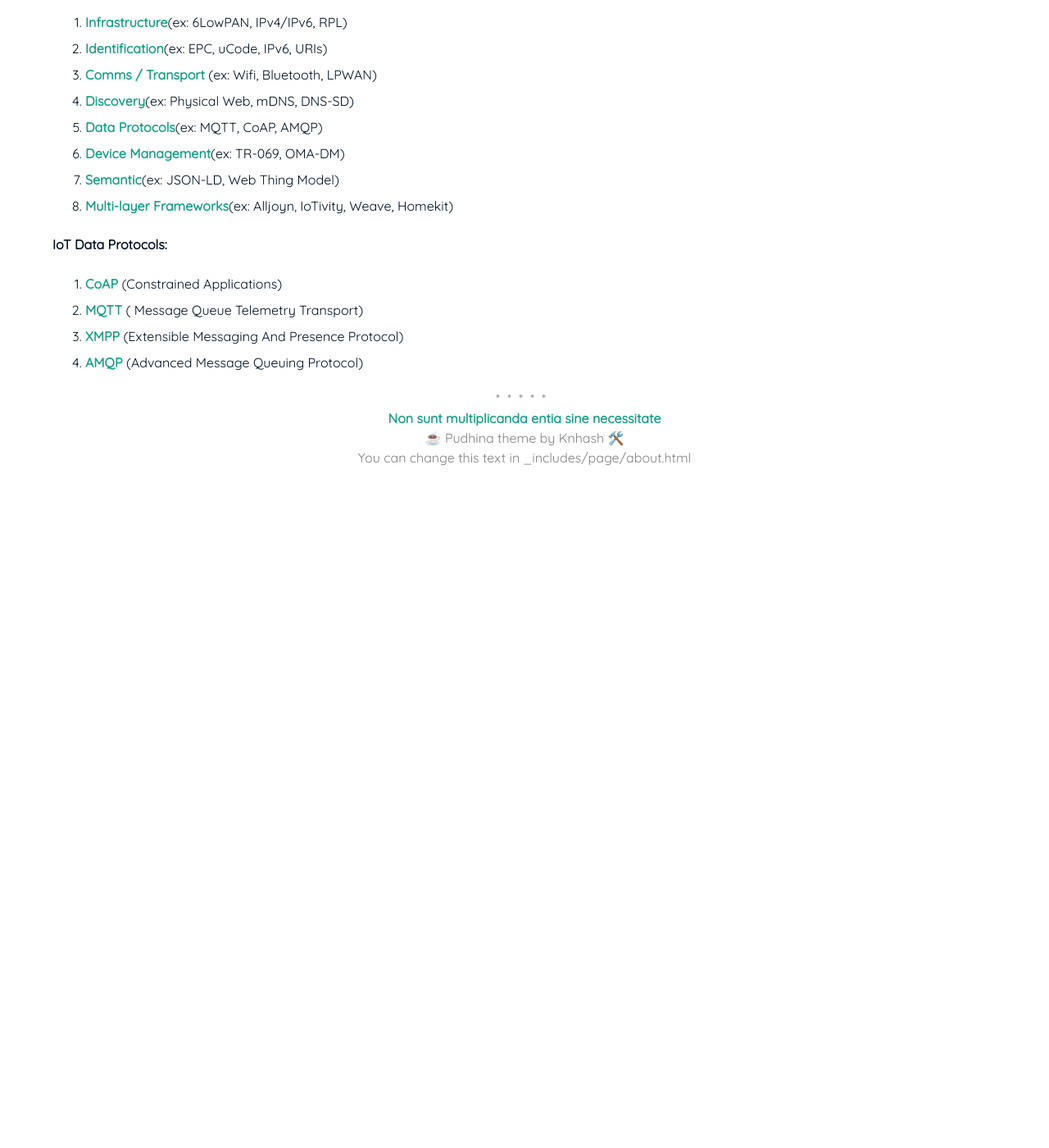
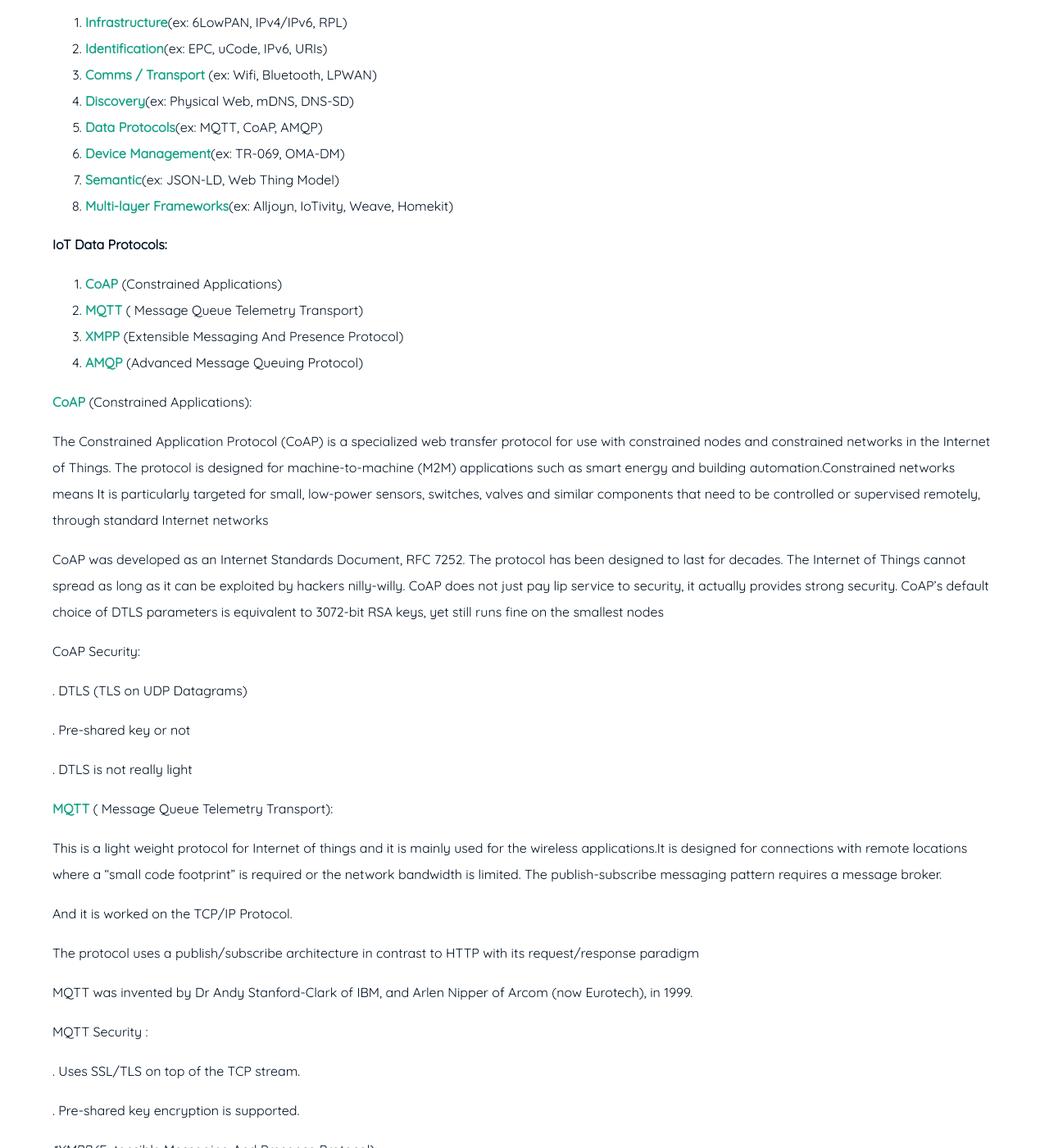
Before and after one commit to husinul/husinul.github.io, a Jekyll site: the page built from _posts/2016-05-20-welcome-to-jekyll.md, in a window 1280 px wide and 1400 px high, scrolled down 297 px. Shown: the whole window at 82% size. Built offline with Jekyll 4.4.1, drawn with Linux system fonts in a browser that asks for light colours; before the commit the page ends 927 px from its top, so only the background shows below that; some of the changed text lies outside the part shown.

Commit message:
Update 2016-05-20-welcome-to-jekyll.md

```diff
--- a/_posts/2016-05-20-welcome-to-jekyll.md
+++ b/_posts/2016-05-20-welcome-to-jekyll.md
@@ -20,3 +20,53 @@
 2. **MQTT** ( Message Queue Telemetry Transport)
 3. **XMPP** (Extensible Messaging And Presence Protocol)
 4. **AMQP** (Advanced Message Queuing Protocol)
+
+**CoAP** (Constrained Applications):
+
+The Constrained Application Protocol (CoAP) is a specialized web transfer protocol for use with constrained nodes and constrained networks in the Internet of Things.
+The protocol is designed for machine-to-machine (M2M) applications such as smart energy and building automation.Constrained networks means It is particularly targeted for small, low-power sensors, switches, valves and similar components that need to be controlled or supervised remotely, through standard Internet networks
+
+CoAP was developed as an Internet Standards Document, RFC 7252. The protocol has been designed to last for decades. The Internet of Things cannot spread as long as it can be exploited by hackers nilly-willy. CoAP does not just pay lip service to security, it actually provides strong security. CoAP’s default choice of DTLS parameters is equivalent to 3072-bit RSA keys, yet still runs fine on the smallest nodes
+
+CoAP Security:
+
+. DTLS (TLS on UDP Datagrams)
+
+. Pre-shared key or not
+
+. DTLS is not really light
+
+
+**MQTT** ( Message Queue Telemetry Transport):
+
+This is a light weight protocol for Internet of things and it is mainly used for the wireless applications.It is designed for connections with remote locations where a “small code footprint” is required or the network bandwidth is limited. The publish-subscribe messaging pattern requires a message broker.
+
+And it is worked on the TCP/IP Protocol.
+
+The protocol uses a publish/subscribe architecture in contrast to HTTP with its request/response paradigm
+
+MQTT was invented by Dr Andy Stanford-Clark of IBM, and Arlen Nipper of Arcom (now Eurotech), in 1999.
+
+MQTT Security :
+
+. Uses SSL/TLS on top of the TCP stream.
+
+. Pre-shared key encryption is supported.
+
+
+**XMPP* (Extensible Messaging And Presence Protocol):
+
+**XMPP** is a communications protocol for message-oriented middleware based on XML (Extensible Markup Language).It enables the near-real-time exchange of structured yet extensible data between any two or more network entities.
+
+XMPP provides a general framework for messaging across a network, which
+
+offers a multitude of applications beyond traditional Instant Messaging (IM) and the distribution of Presence data, Gtalk and Whatsapp services is using the XMPP.
+
+**AMQP** (Advanced Message Queuing Protocol):
+
+AMQP is a binary wire protocol which was designed for interoperability between different vendors. Where other protocols have failed, AMQP adoption has been strong. Companies like JP
+
+Morgan use it to process 1 billion messages a day.
+
+. It is used in one of the world’s largest biometric databases India’s , Aadhar project—home to 1.2 billion identities.
+. It is used in the Ocean Observatories Initiative—an architecture that collects 8 terabytes of data per day.
```
